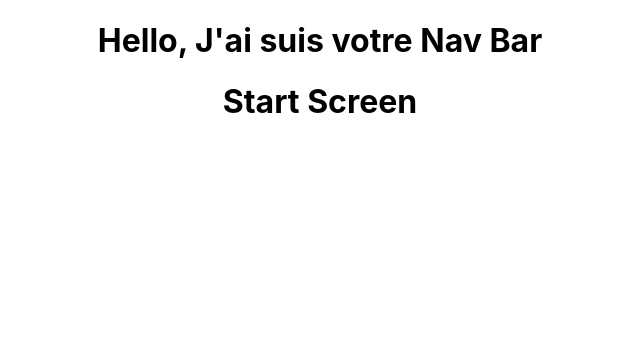
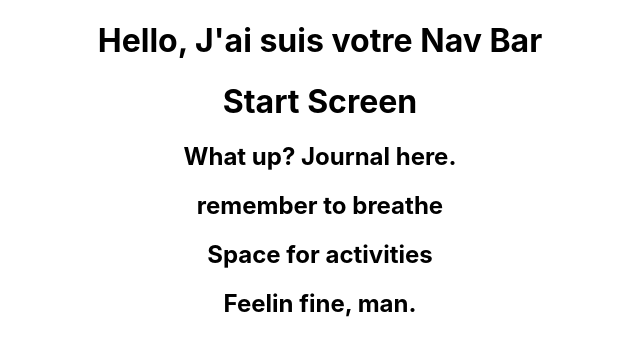
Before and after one commit to fatpav/code-br-, a React (Create React App) app in the folder code_br_client_side/: page / in a window 1280 px wide. Shown: the top 356 px of the page, without its empty margins (320-960 px from the left). Built offline with nearby package versions, Linux system fonts and the light colour scheme.

Commit message:
more components added

```diff
--- a/code_br_client_side/src/App.js
+++ b/code_br_client_side/src/App.js
@@ -1,6 +1,10 @@
 import NavBar from './components/NavBar';
 import StartScreen from './components/StartScreen'
 import './App.css';
+import Journal from './components/Journal';
+import Breathing from './Breathing';
+import Activities from './components/Activities';
+import Mood from './components/Mood';
 
 function App() {
   return (
@@ -8,6 +12,10 @@ function App() {
 
       <NavBar></NavBar>
       <StartScreen></StartScreen>
+      <Journal></Journal>
+      <Breathing></Breathing>
+      <Activities></Activities>
+      <Mood></Mood>
 
     </div>
   );
--- /dev/null
+++ b/code_br_client_side/src/Breathing.js
@@ -0,0 +1,7 @@
+const Breathing = () =>{
+    return (
+        <h2>remember to breathe</h2>
+    )
+};
+
+export default Breathing;
--- /dev/null
+++ b/code_br_client_side/src/components/Activities.js
@@ -0,0 +1,7 @@
+const Activities = () => {
+    return (
+        <h2>Space for activities</h2>
+    )
+}
+
+export default Activities;
--- /dev/null
+++ b/code_br_client_side/src/components/Journal.js
@@ -0,0 +1,7 @@
+const Journal = () => {
+    return (
+        <h2>What up?  Journal here.</h2>
+    )
+};
+
+export default Journal;
--- /dev/null
+++ b/code_br_client_side/src/components/Mood.js
@@ -0,0 +1,6 @@
+const Mood = () => {
+    return (
+        <h2>Feelin fine, man.</h2>
+    )
+};
+export default Mood;
--- /dev/null
+++ b/code_br_client_side/src/components/Sleep.js
@@ -0,0 +1,3 @@
+const Sleep = () => {
+
+}
```
Also changed, not shown: 1 other file (tests, documents, lock files or other folders).
